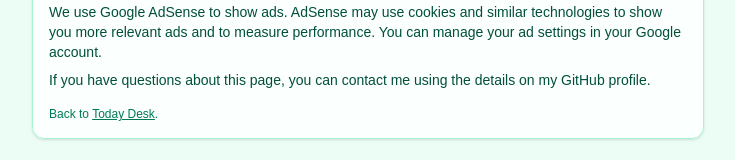
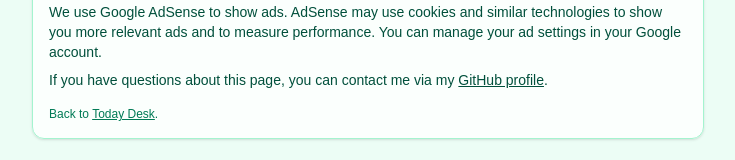
Before and after one commit to amgandreeamia4-creator/today-desk, a Next.js app: page /privacy in a window 1280 px wide. Shown: the part 183-343 px from the top of the page, without its empty margins (272-1007 px from the left). Built offline with nearby package versions, Linux system fonts and the light colour scheme.

Commit message:
Link privacy page to GitHub profile

```diff
--- a/app/privacy/page.tsx
+++ b/app/privacy/page.tsx
@@ -21,8 +21,16 @@ export default function PrivacyPage() {
           You can manage your ad settings in your Google account.
         </p>
         <p className="mb-2">
-          If you have questions about this page, you can contact me using the
-          details on my GitHub profile.
+          If you have questions about this page, you can contact me via my{" "}
+          <a
+            href="https://github.com/amgandreeamia4-creator"
+            target="_blank"
+            rel="noopener noreferrer"
+            className="underline"
+          >
+            GitHub profile
+          </a>
+          .
         </p>
         <p className="mt-4 text-xs text-emerald-700">
           Back to{" "}
```
